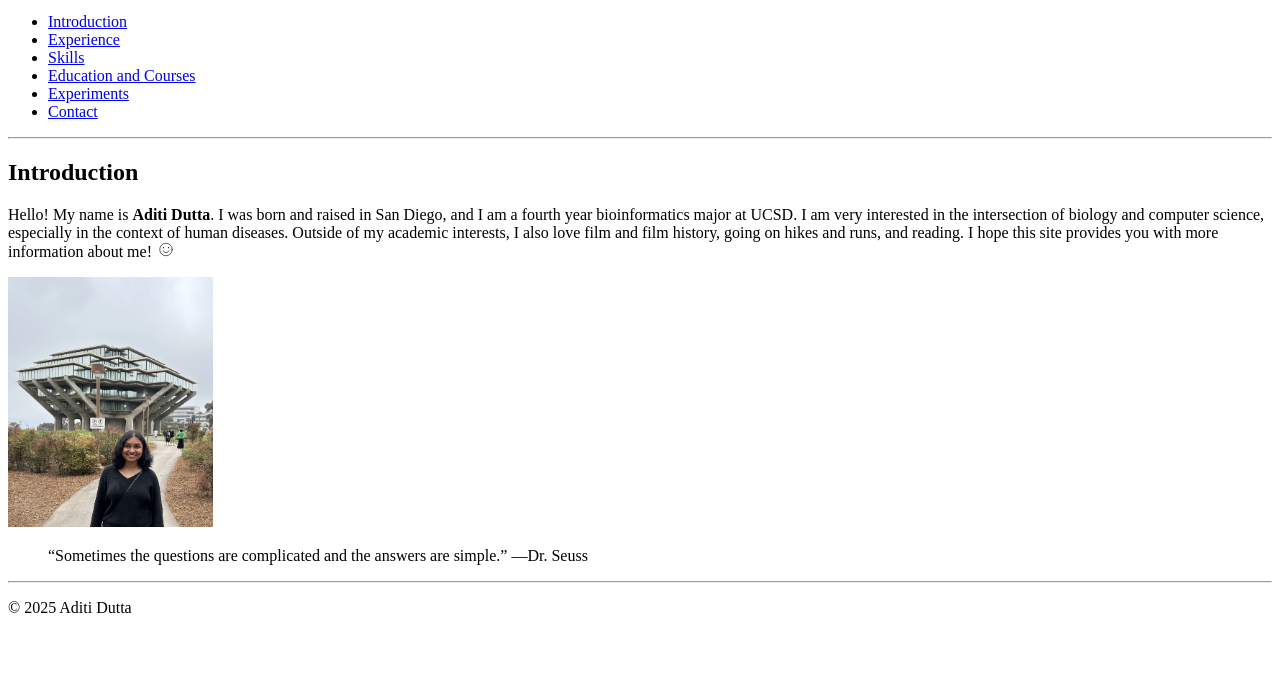
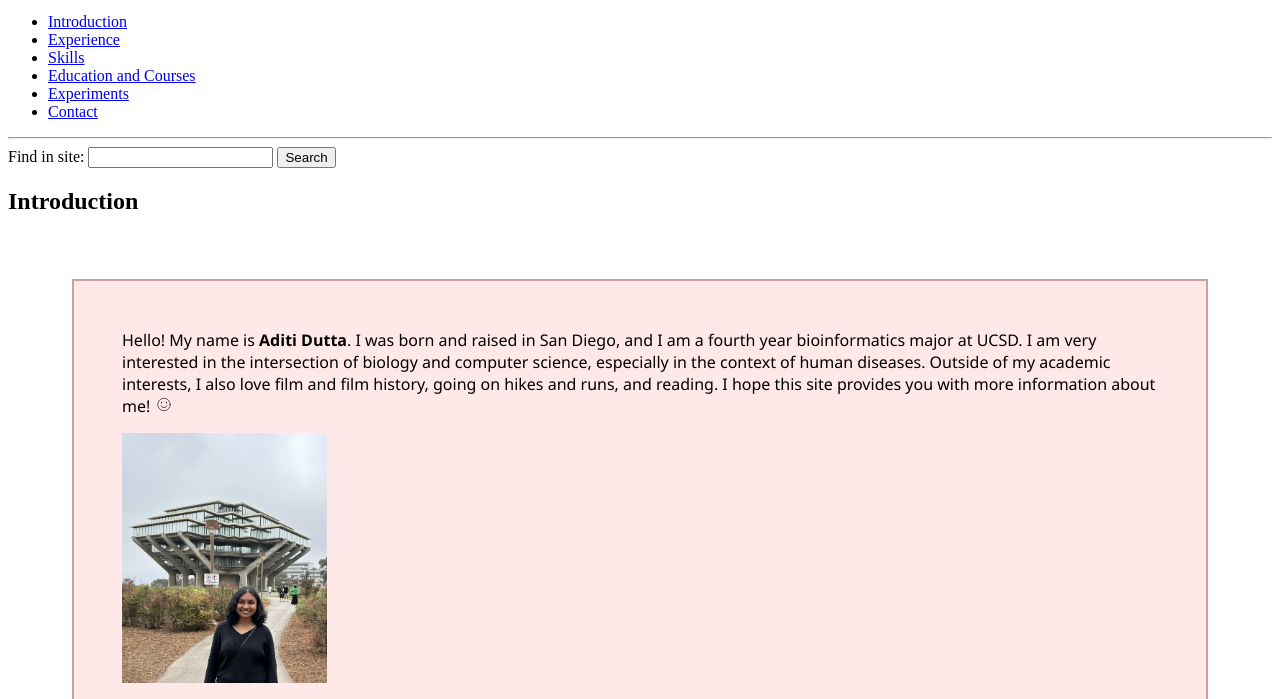
Before and after one commit to adutta4/cse134b-hw5, a plain HTML site: page index.html in a window 1280 px wide. Shown: the part 101-800 px from the top of the page. Drawn offline with Linux system fonts and the light colour scheme.

Commit message:
update head tags and small fixes

```diff
--- a/index.html
+++ b/index.html
@@ -3,8 +3,23 @@
 
 <head>
     <meta charset="UTF-8">
+    <meta name="description" content="Portfolio Website for Aditi Dutta">
+    <meta name="keywords" content="HTML, Bioinformatics, Web Development">
+    <meta name="author" content="Aditi Dutta">
+    <meta name="viewport" content="width=device-width, initial-scale=1.0">
     <title>Personal Porfolio</title>
     <link rel="icon" href="/media/favicon.ico">
+    <style>
+        bio-block {
+            display: block;
+            background-color: #ffe8e8;
+            font-family: Arial, sans-serif;
+            margin: 4em;
+            padding: 3em;
+            font-family: 'Segoe UI', sans-serif;
+            border: #58030350 2px solid;
+        }
+    </style>
 </head>
 
 <body>
@@ -35,8 +50,16 @@
 
     <main>
         <section class="bio">
+            <search>
+                <form action="">
+                    <label for="find">Find in site:</label>
+                    <input type="search" id="find" name="q">
+                    <button type="submit">Search</button>
+                </form>
+            </search>
             <h2>Introduction</h2>
-            <p>Hello! My name is <strong>Aditi Dutta</strong>. I was born and raised in San Diego, and I am a fourth
+            <bio-block>Hello! My name is <strong>Aditi Dutta</strong>. I was born and raised in San Diego, and I am a
+                fourth
                 year
                 bioinformatics major at UCSD. I am very interested in the intersection of biology and computer science,
                 especially in the context of human diseases. Outside of my academic interests, I also love film and film
```
Also changed, not shown: contact.html (+5 -1 lines), education.html (+4 -0 lines), experience.html (+4 -0 lines), experiments.html (+5 -8 lines), skills.html (+4 -0 lines). Lines whose indentation alone changed are shown as unchanged.
